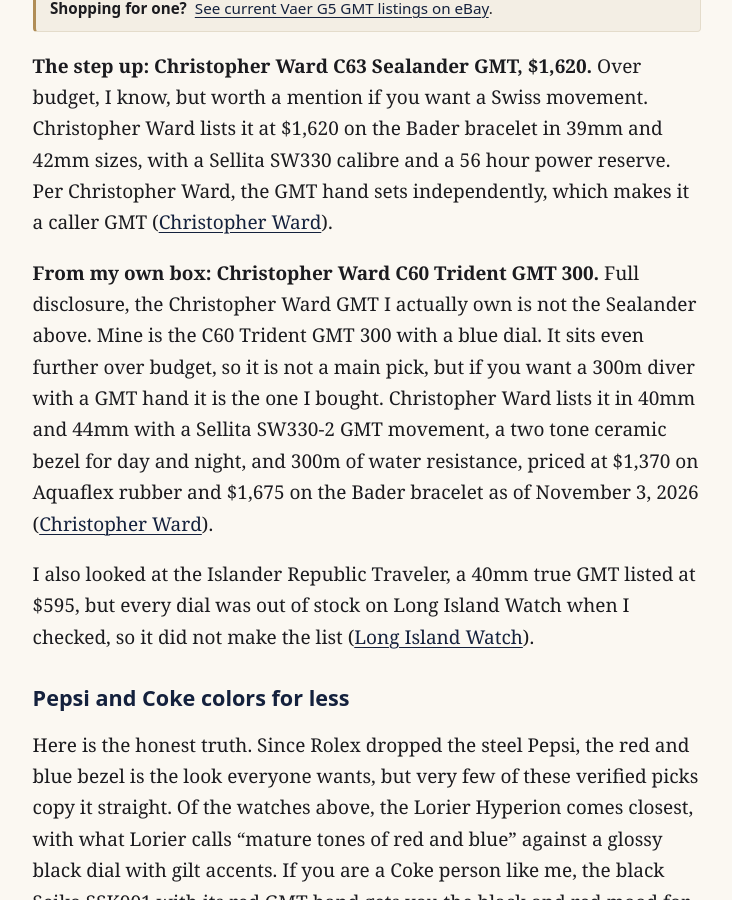
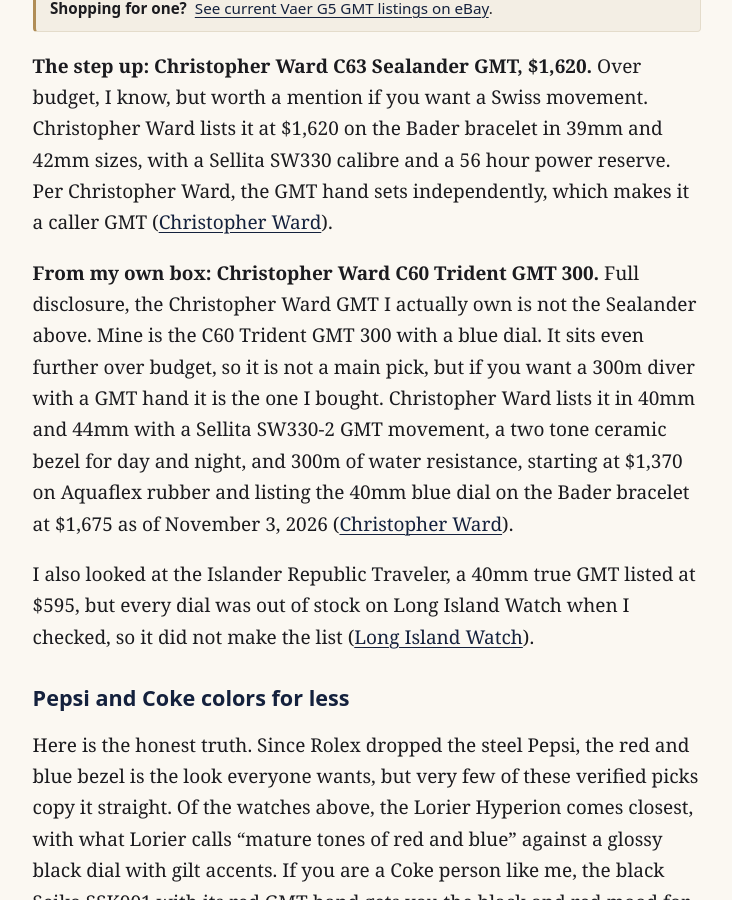
Before and after one commit to williec677/williec677.github.io, a Jekyll site: the page built from _posts/2026-11-05-affordable-rolex-gmt-alternatives.md, in a window 1280 px wide and 900 px high, scrolled down 4078 px. Shown: the whole window, without its empty margins (273-1005 px from the left). Built offline with Jekyll 4.4.1, drawn with Linux system fonts in a browser that asks for light colours.

Commit message:
GMT alternatives: clarify C60 pricing

```diff
--- a/_posts/2026-11-05-affordable-rolex-gmt-alternatives.md
+++ b/_posts/2026-11-05-affordable-rolex-gmt-alternatives.md
@@ -60,7 +60,7 @@ Neither one is fake. A caller GMT is a real GMT. If you mostly fly, the true GMT
 
 **The step up: Christopher Ward C63 Sealander GMT, $1,620.** Over budget, I know, but worth a mention if you want a Swiss movement. Christopher Ward lists it at $1,620 on the Bader bracelet in 39mm and 42mm sizes, with a Sellita SW330 calibre and a 56 hour power reserve. Per Christopher Ward, the GMT hand sets independently, which makes it a caller GMT ([Christopher Ward](https://www.christopherward.com/c63-sealander-gmt/C63-39AGM4-S00K0-VC.html)).
 
-**From my own box: Christopher Ward C60 Trident GMT 300.** Full disclosure, the Christopher Ward GMT I actually own is not the Sealander above. Mine is the C60 Trident GMT 300 with a blue dial. It sits even further over budget, so it is not a main pick, but if you want a 300m diver with a GMT hand it is the one I bought. Christopher Ward lists it in 40mm and 44mm with a Sellita SW330-2 GMT movement, a two tone ceramic bezel for day and night, and 300m of water resistance, priced at $1,370 on Aquaflex rubber and $1,675 on the Bader bracelet as of November 3, 2026 ([Christopher Ward](https://www.christopherward.com/watches/c60-trident-gmt-300/C60-40AGM31S0BW0-RBB.html)).
+**From my own box: Christopher Ward C60 Trident GMT 300.** Full disclosure, the Christopher Ward GMT I actually own is not the Sealander above. Mine is the C60 Trident GMT 300 with a blue dial. It sits even further over budget, so it is not a main pick, but if you want a 300m diver with a GMT hand it is the one I bought. Christopher Ward lists it in 40mm and 44mm with a Sellita SW330-2 GMT movement, a two tone ceramic bezel for day and night, and 300m of water resistance, starting at $1,370 on Aquaflex rubber and listing the 40mm blue dial on the Bader bracelet at $1,675 as of November 3, 2026 ([Christopher Ward](https://www.christopherward.com/watches/c60-trident-gmt-300/C60-40AGM31S0BW0-RBB.html)).
 
 I also looked at the Islander Republic Traveler, a 40mm true GMT listed at $595, but every dial was out of stock on Long Island Watch when I checked, so it did not make the list ([Long Island Watch](https://longislandwatch.com/products/islander-republic-traveler-gmt-watch-with-black-dial-isl-276)).
 
```
